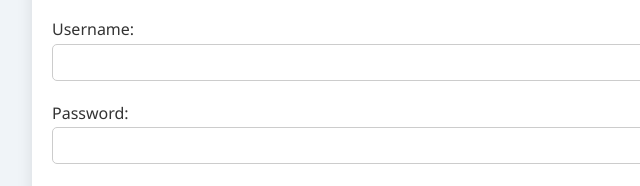
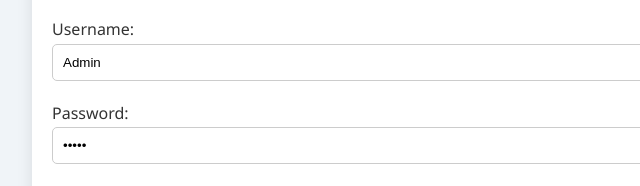
Before and after one commit to Zux12/cablelife, a plain HTML site: page index.html in a window 1280 px wide. Shown: the part 534-720 px from the top of the page, 108-748 px from the left. Drawn offline with Linux system fonts and the light colour scheme.

Commit message:
Update index.html
value of admin and password filled up for easy editing

```diff
--- a/index.html
+++ b/index.html
@@ -122,9 +122,9 @@
         <div id="authenticationSection">
             <h2>Authentication</h2>
             <label for="username">Username:</label>
-            <input type="text" id="username" name="username">
+            <input type="text" id="username" name="username" value="Admin">
             <label for="password">Password:</label>
-            <input type="password" id="password" name="password">
+            <input type="password" id="password" name="password" value="Admin">
             <input type="button" value="Login" onclick="authenticate()">
         </div>
 
```
